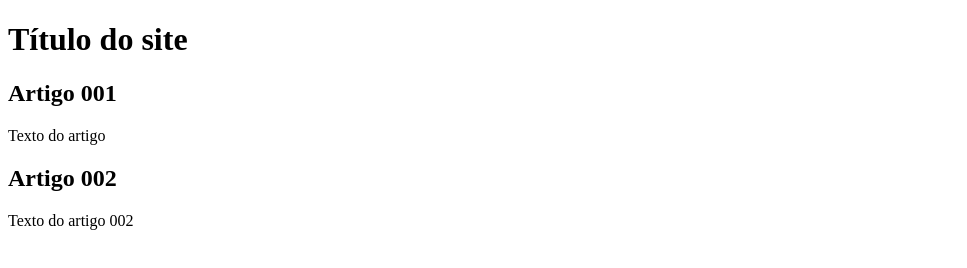
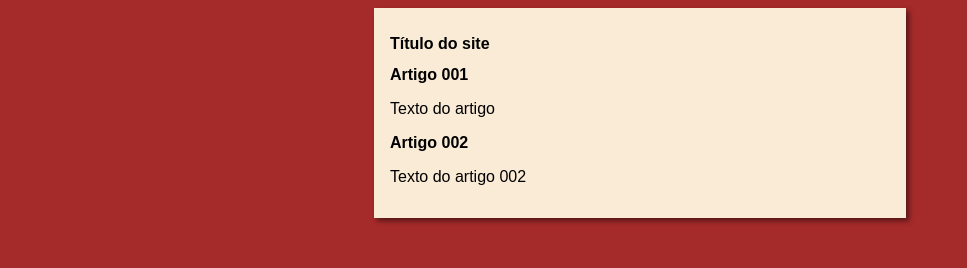
Before and after one commit to Tamylinmaeske/Projeto-site, a plain HTML site: page index.html in a window 1280 px wide. Shown: the whole page, without its empty margins (0-967 px from the left). Drawn offline with Linux system fonts and the light colour scheme.

Commit message:
Iniciei o design

```diff
--- /dev/null
+++ b/estilos/style.css
@@ -0,0 +1,18 @@
+* {
+    font-family: Arial, Helvetica, sans-serif;
+    font-size: 16px;
+}
+
+body
+{
+    background-color: brown;
+}
+
+main
+{
+    background-color: antiquewhite;
+    width: 500px;
+    margin: auto;
+    padding: 16px;
+    box-shadow: 3px 3px 5px rgba(0, 0, 0, 0.486);
+}
--- a/index.html
+++ b/index.html
@@ -4,6 +4,7 @@
     <meta charset="UTF-8">
     <meta name="viewport" content="width=device-width, initial-scale=1.0">
     <title>Título do site</title>
+    <link rel="stylesheet" href="estilos/style.css">
 </head>
 <body>
     <main>
```
